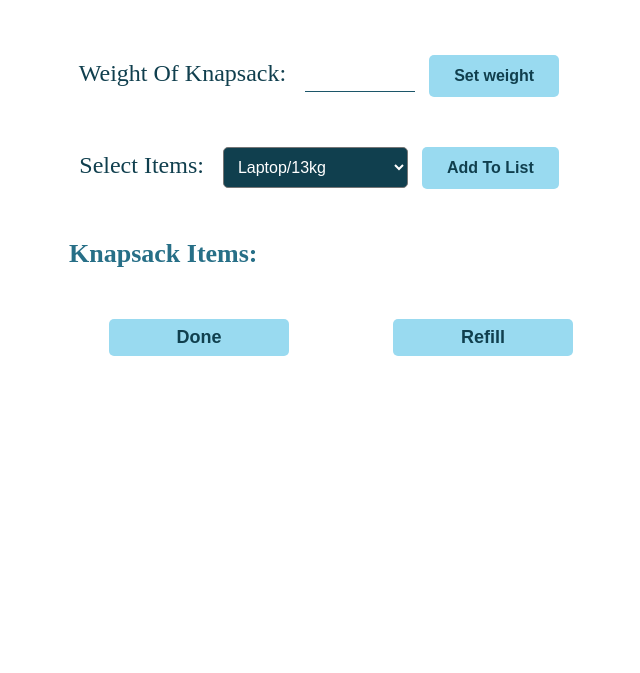
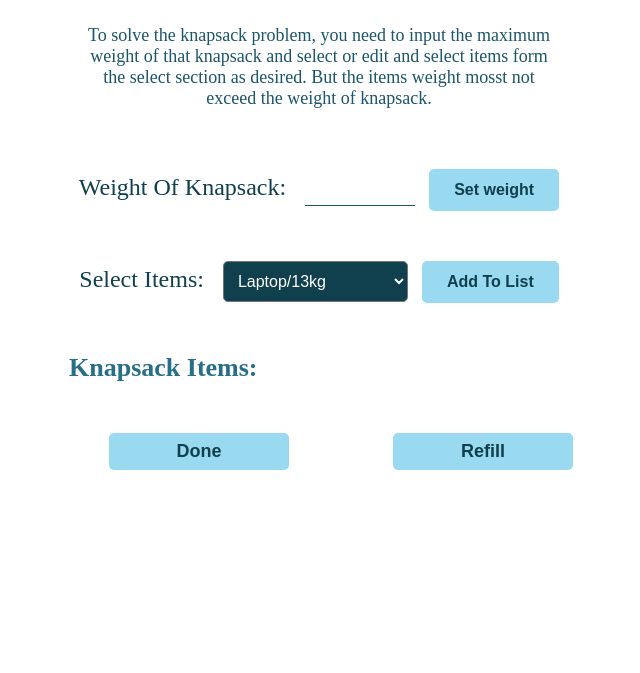
Before and after one commit to nsamedaisy/knapsack, a plain HTML site: page index.html in a window 1280 px wide. Shown: the part 127-800 px from the top of the page, without its empty margins (321-961 px from the left). Drawn offline with Linux system fonts and the light colour scheme.

Commit message:
Added a description to the app

```diff
--- a/assets/css/style.css
+++ b/assets/css/style.css
@@ -12,9 +12,17 @@ body {
 
 h1 {
   text-align: center;
-  margin-bottom: 70px;
+  margin-bottom: 40px;
   font-size: 50px;
   color: #1c5669;
+}
+
+.details {
+  color: #1c5669;
+  font-size: 18px;
+  text-align: center;
+  width: 480px;
+  margin:  0 auto 60px;
 }
 
 .sec {
@@ -73,7 +81,7 @@ span {
 }
 
 #done {
-  margin: 0 100px ;
+  margin: 0 100px;
 }
 
 .done {
--- a/index.html
+++ b/index.html
@@ -9,6 +9,7 @@
 <body>
   <div class="container">
   <h1>Knapsack Problem</h1>
+  <p class="details">To solve the knapsack problem, you need to input the maximum weight of that knapsack and select or edit and select items form the select section as desired. But the items weight mosst not exceed the weight of knapsack.</p>
 
   <div class="sec section">
     <label for="max-weight">Weight Of Knapsack:</label>
```
